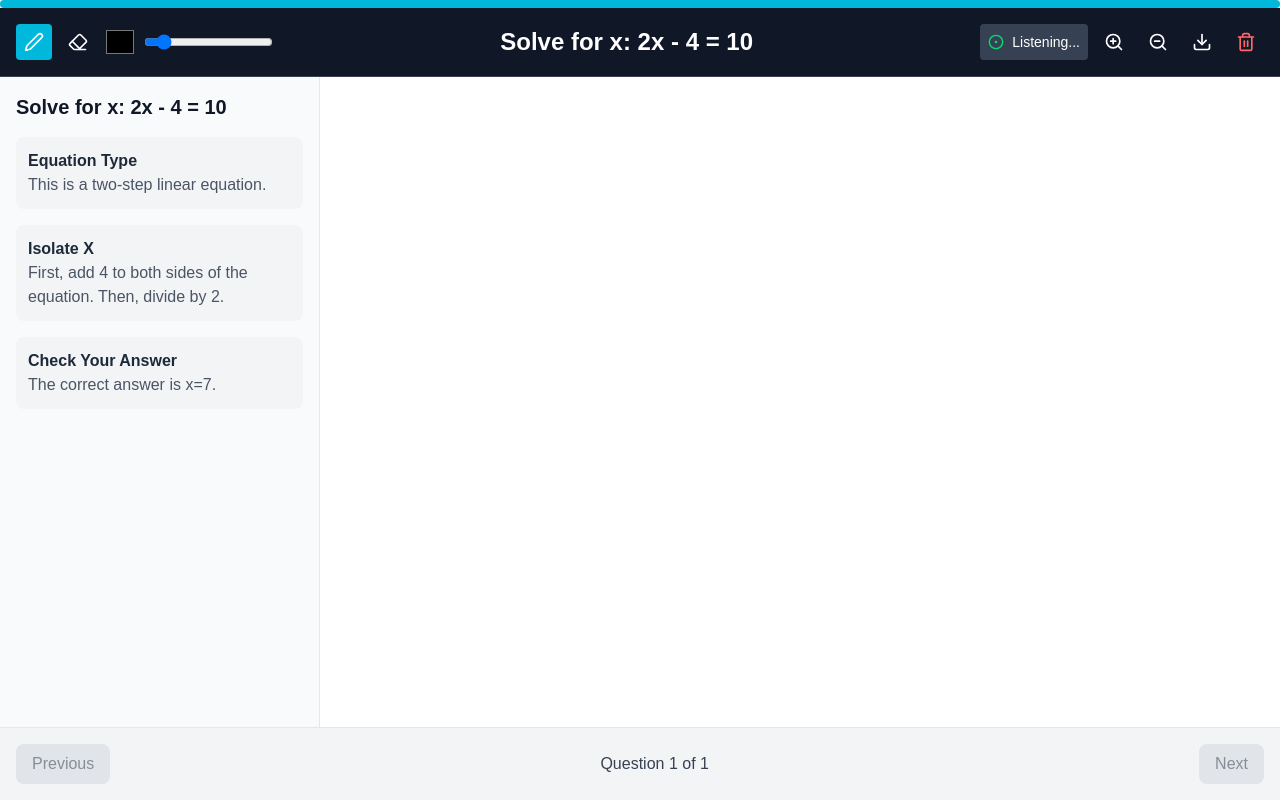
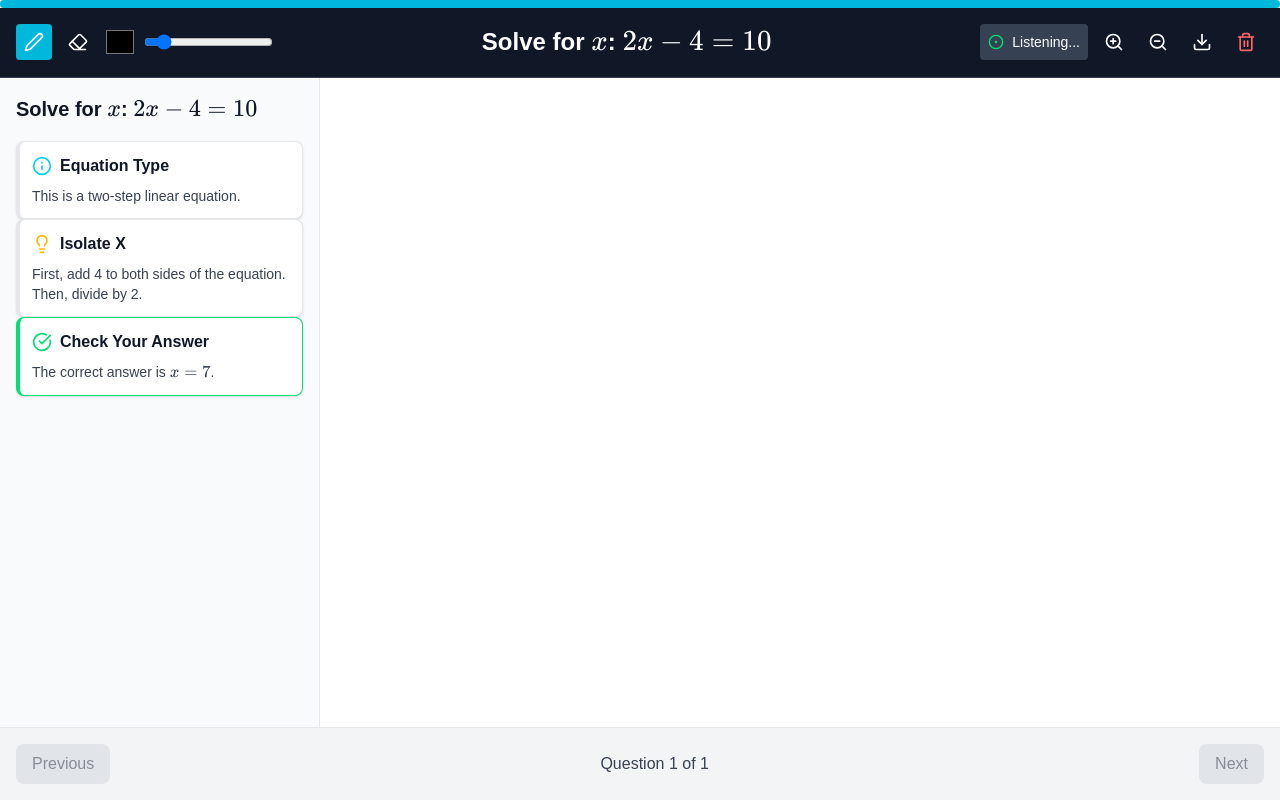
Before and after one commit to KaziAmin110/Revision, a Next.js app in the folder frontend/: page /whiteboard in a window 1280 px wide. Built offline with nearby package versions, Linux system fonts and the light colour scheme.

Commit message:
Update whiteboard page; Improve Gemini prompt

```diff
--- a/frontend/app/upload/page.tsx
+++ b/frontend/app/upload/page.tsx
@@ -7,7 +7,6 @@
   File as FileIcon,
   X,
   Camera,
-  CheckCircle,
   AlertCircle,
 } from "lucide-react";
 import { supabase } from "@/lib/supabaseClient";
--- a/frontend/components/WhiteBoard.tsx
+++ b/frontend/components/WhiteBoard.tsx
@@ -11,14 +11,10 @@
   Bot,
   CircleDot,
 } from "lucide-react";
+import { MathRenderer } from "./MathRenderer";
+import { SuggestionCard, type Suggestion as SuggestionType } from "./Suggestion";
 
 // --- Type Definitions ---
-type SuggestionType = {
-  type: "info" | "logic" | "feedback";
-  title: string;
-  content: string;
-};
-
 type QuestionType = {
   id: number;
   title: string;
@@ -55,17 +51,6 @@
     ],
   },
 ];
-
-// --- FIX: Inlined Component Definitions ---
-const Suggestion = ({ suggestion }: { suggestion: SuggestionType }) => (
-  <div className="mt-4 p-3 bg-gray-100 rounded-lg">
-    <p className="font-semibold text-gray-800">{suggestion.title}</p>
-    <MathRenderer
-      content={suggestion.content}
-      className="text-gray-600 text-md"
-    />
-  </div>
-);
 
 const ProgressBar = ({
   current,
@@ -114,16 +99,6 @@
   </div>
 );
 
-const MathRenderer = ({
-  content,
-  className,
-}: {
-  content: string;
-  className?: string;
-}) => (
-  <div className={className}>{content.replace(/\$/g, "")}</div> // Simple renderer, removes LaTeX delimiters
-);
-
 const Question = ({
   question,
   showSuggestions,
@@ -132,11 +107,12 @@
   showSuggestions: boolean;
 }) => (
   <div>
-    <h2 className="text-xl font-bold mb-4 text-gray-900">
-      {question.title.replace(/\$/g, "")}
-    </h2>
+    <MathRenderer
+      content={question.title}
+      className="text-xl font-bold mb-4 text-gray-900"
+    />
     {showSuggestions &&
-      question.suggestions.map((s, i) => <Suggestion key={i} suggestion={s} />)}
+      question.suggestions.map((s, i) => <SuggestionCard key={i} suggestion={s} />)}
   </div>
 );
 
```
Also changed, not shown: 1 other file (tests, documents, lock files or other folders).
